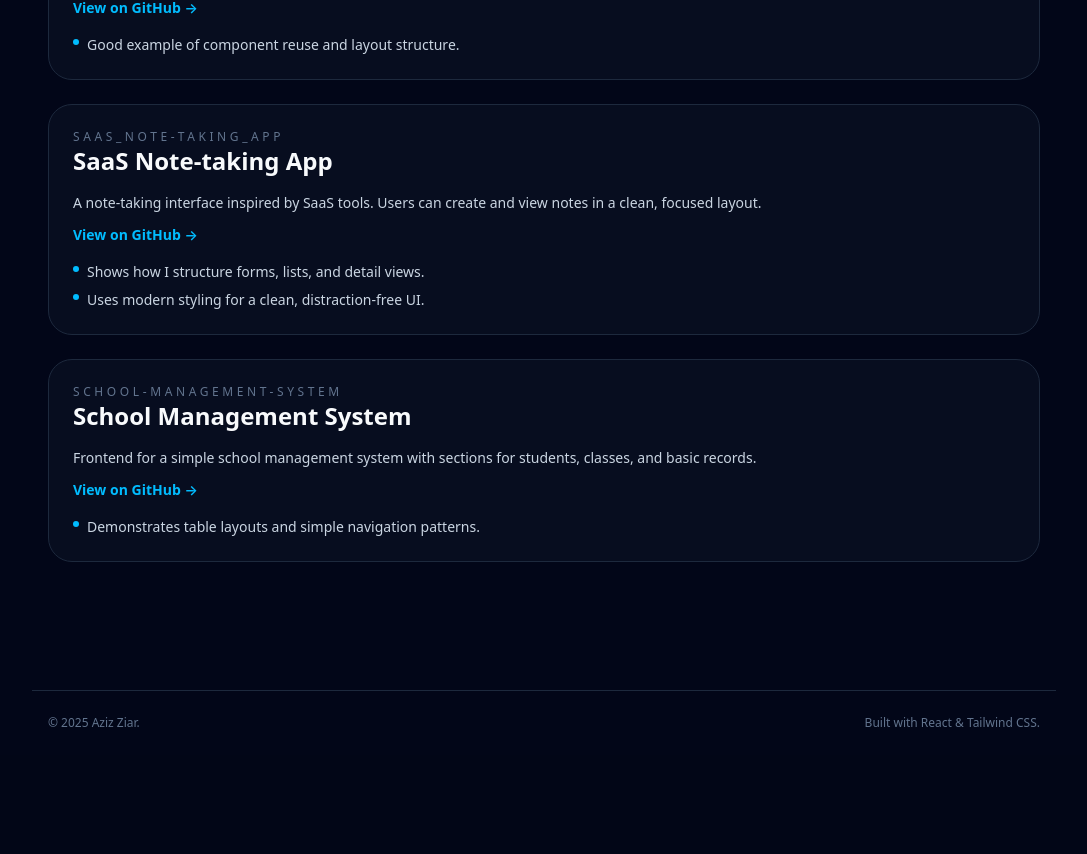
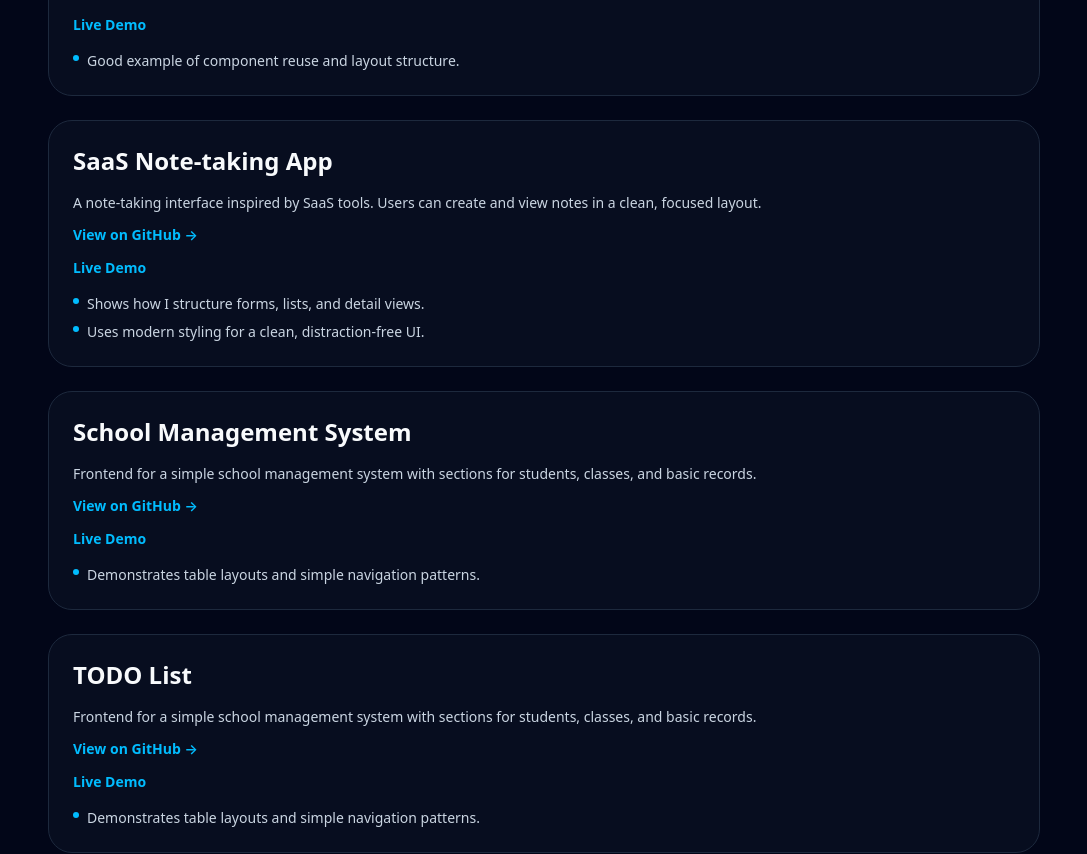
Before and after one commit to AzizRahmanZiar/portfolio-, a React (Vite) app: page /projects in a window 1280 px wide. Shown: the part 380-1234 px from the top of the page, without its empty margins (96-1183 px from the left). Before the commit the page ends 1135 px from the top, so only its background shows below. Built offline with nearby package versions, Linux system fonts and the light colour scheme.

Commit message:
todo live demo vercel link added

```diff
--- a/src/pages/Projects.jsx
+++ b/src/pages/Projects.jsx
@@ -2,13 +2,12 @@ function Projects() {
   const projects = [
     {
       title: 'TMS',
-      subtitle: 'Tailor Management System',
       highlights: ['Good example of component reuse and layout structure.'],
       github: 'https://github.com/AzizRahmanZiar/TMS',
+      liveDemo: '#',
     },
     {
       title: 'SaaS Note-taking App',
-      subtitle: 'SaaS_Note-taking_App',
       description:
         'A note-taking interface inspired by SaaS tools. Users can create and view notes in a clean, focused layout.',
       highlights: [
@@ -16,16 +15,27 @@ function Projects() {
         'Uses modern styling for a clean, distraction-free UI.',
       ],
       github: 'https://github.com/AzizRahmanZiar/SaaS_Note-taking_App',
+      liveDemo: '#',
     },
     {
       title: 'School Management System',
-      subtitle: 'School-management-system',
       description:
         'Frontend for a simple school management system with sections for students, classes, and basic records.',
       highlights: [
         'Demonstrates table layouts and simple navigation patterns.',
       ],
       github: 'https://github.com/AzizRahmanZiar/School-management-system',
+      liveDemo: '#',
+    },
+    {
+      title: 'TODO List',
+      description:
+        'Frontend for a simple school management system with sections for students, classes, and basic records.',
+      highlights: [
+        'Demonstrates table layouts and simple navigation patterns.',
+      ],
+      github: 'https://github.com/AzizRahmanZiar/School-management-system',
+      liveDemo: 'todo-list-five-theta-64.vercel.app',
     },
   ];
 
@@ -68,6 +78,14 @@ function Projects() {
                 View on GitHub →
               </a>
             )}
+            <a
+              href={project.liveDemo}
+              target='_blank'
+              rel='noreferrer'
+              className='mt-3 flex text-sm font-semibold text-sky-400 hover:text-sky-300'
+            >
+              Live Demo
+            </a>
             <ul className='mt-4 space-y-2 text-sm text-slate-300'>
               {project.highlights.map((item) => (
                 <li key={item} className='flex items-start gap-2'>
```
